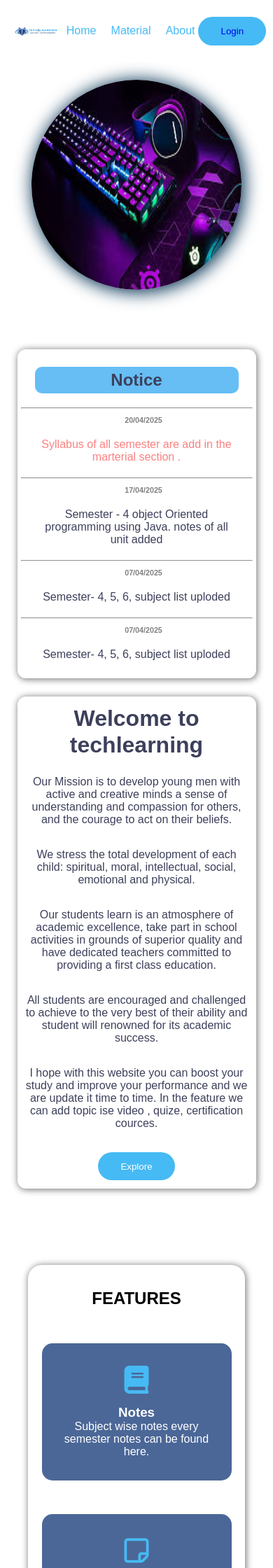
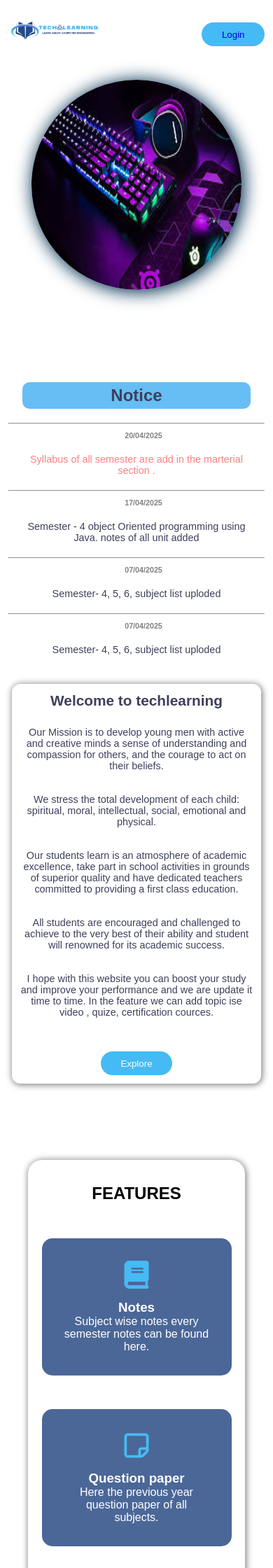
Before and after one commit to animehoodie/TECHLEARNING, a PHP site: page / in a window 390 px wide; the page is wider, and only the part inside the window is pictured. Shown: the top 2240 px of that part at 70% size. Run offline with PHP 8.4, Linux system fonts and the light colour scheme.

Commit message:
Update style.css

```diff
--- a/style.css
+++ b/style.css
@@ -1,30 +1,29 @@
-:root{
+:root {
     --terracotta: #e07a5f;
-    --sage:#81b29a;
-    --mustard:#f2cc8f;
-    --cream:#f4f1de;
+    --sage: #81b29a;
+    --mustard: #f2cc8f;
+    --cream: #f4f1de;
     --charcoal: #3d405b;
 }
 
-*{
+* {
     margin: 0;
     padding: 0;
     box-sizing: border-box;
     font-family: 'poppins', sans-serif;
 }
 
-body{
+body {
     background-color: white;
     color: var(--charcoal);
+}
 
-}
-/* modern header */
-header{
-    position:fixed;
-    top:0;
+/* Modern header */
+header {
+    position: fixed;
+    top: 0;
     width: 100%;
     padding: 1.5rem 5%;
-    /*background-color: #ddd;*/
     backdrop-filter: blur(40px);
     z-index: 1000;
     display: flex;
@@ -33,12 +32,13 @@
     box-shadow: gray;
 }
 
-.logo{
+.logo {
     width: 20%;
+    transition: width 0.3s ease;
 }
 
-.nav-links{
-    display:flex;
+.nav-links {
+    display: flex;
     gap: 0.7rem;
 }
 
@@ -50,14 +50,13 @@
     padding: 5px;
 }
 
-.nav-links a:hover{
+.nav-links a:hover {
     background-color: rgba(70, 186, 244);
     border-radius: 10px;
     color: white;
-
 }
 
-.cta-btn{
+.cta-btn {
     background: rgba(70, 186, 244);
     color: white;
     padding: 0.8rem 2rem;
@@ -67,15 +66,14 @@
     transition: transform 0.3s;
 }
 
-.cta-btn:hover{
-    /*transform: translateY(-2px);*/
+.cta-btn:hover {
     background-color: transparent;
     color: #0fbcf9;
     border: 1px solid #0fbcf9;
 }
 
-/*hero section*/
-.hero{
+/* Hero Section */
+.hero {
     min-height: 50vh;
     padding: 12rem 5% 4rem;
     display: grid;
@@ -83,10 +81,9 @@
     align-items: center;
     justify-content: center;
     gap: 1rem;
-
 }
 
-.hero-content{
+.hero-content {
     max-width: 1000%;
     border-radius: 12px;
     box-shadow: 1px 1px 10px 1px gray;
@@ -94,44 +91,28 @@
     padding: 12px;
 }
 
-.hero h5{
+.hero h5 {
     font-size: clamp(2rem, 2.7vw, 3rem);
     line-height: 1.2;
     margin-bottom: 1.5rem;
     color: var(--charcoal);
 }
 
-.hero p{
+.hero p {
     font-size: 1rem;
     margin-bottom: 2rem;
-  color:var(--charcoal);
+    color: var(--charcoal);
 }
 
-/*.hero-image{
-  position: relative;
-}
-
-.hero img{
-  width: 550px;
-  height: 520px;
-  border-radius: 50%;
-
-}
-
-.hero-image:hover{
-  transform: scale(1.05);
-}*/
-
-/*features degins*/
-.features{
+/* Features Section */
+.features {
     padding: 4rem 5%;
-  background-color:white;
+    background-color: white;
     color: white;
     border-radius: 20px;
     margin: 40px;
     box-shadow: 1px 1px 10px 1px gray;
     text-align: center;
-
 }
 
 .features-grid {
@@ -141,9 +122,8 @@
     text-align: center;
 }
 
-.feature-card{
+.feature-card {
     padding: 2rem;
-  /*background-color: rgba(255, 255, 255, 0.1);*/
     background-color: #4b6797;
     border-radius: 15px;
     backdrop-filter: blur(100px);
@@ -152,17 +132,19 @@
 .feature-card i {
     font-size: 2.5rem;
     margin-bottom: 1rem;
-  color: rgba(70, 186, 244);;
+    color: rgba(70, 186, 244);
 }
-/*footer deegin*/
+
+/* Footer Section */
 .footer {
     background-color: rgb(56, 56, 77);
-    color:white;
+    color: white;
     padding: 0.5rem 5%;
     text-align: center;
+    position: relative;
 }
 
-  .footer-content{
+.footer-content {
     display: grid;
     grid-template-columns: repeat(auto-fit, minmax(200px, 1fr));
     gap: 3rem;
@@ -170,31 +152,30 @@
     padding-bottom: 1rem;
 }
 
-  .footer-col h3{
+.footer-col h3 {
     color: var(--mustard);
-    margin-bottom: 1.5rem ;
+    margin-bottom: 1.5rem;
 }
 
-  .footer-col ul{
+.footer-col ul {
     list-style: none;
 }
 
 .footer-col li {
     margin-bottom: 0.8rem;
-
 }
 
 .footer-col a {
-    color:white;
-    text-decoration:none;
+    color: white;
+    text-decoration: none;
     transition: color 0.3s;
 }
 
 .footer-col a:hover {
-    color: #73e4ef;;
+    color: #73e4ef;
 }
 
-  .social-links{
+.social-links {
     color: white;
     display: flex;
     gap: 1rem;
@@ -208,8 +189,8 @@
     transition: color 0.3s;
 }
 
-  .social-links a:hover{
-    color:#0a4146;;
+.social-links a:hover {
+    color: #0a4146;
 }
 
 .copyright {
@@ -217,45 +198,71 @@
     opacity: 0.8;
 }
 
-  /* resposive Desgin*/
-  @media (max-width: 768px){
-    .hero{ grid-template-columns: 1fr;
+/* Responsive Design */
+@media (max-width: 768px) {
+    /* Hero Section */
+    .hero {
+        grid-template-columns: 1fr;
         text-align: center;
         padding-top: 6rem;
     }
 
-    .hero-image {
-      order: -1;
+    .hero h5 {
+        font-size: clamp(1.5rem, 4vw, 2.5rem);
     }
 
-    .about {
-      grid-template-columns: 1fr;
-      text-align: center;
+    .hero p {
+        font-size: 0.9rem;
     }
-    .nav-link {
+
+    /* Header */
+    .logo {
+        width: 40%; /* Increase logo size for smaller screens */
+    }
+
+    /* Navigation */
+    .nav-links {
         display: none;
     }
 
-    .menu-filters{
-      flex-wrap: wrap;
+    .cta-btn {
+        margin-top: 1rem;
     }
-    .footer{
-      position:absolute;
+
+    /* Features Section */
+    .features-grid {
+        grid-template-columns: 1fr;
+    }
+
+    /* Footer */
+    .footer-content {
+        grid-template-columns: 1fr;
     }
 }
-  .co{
-    height: 75%;
-    width: 9%;
-    margin: 30px ;
-    float: left;
+
+@media (max-width: 480px) {
+    /* For very small devices */
+    header {
+        padding: 1rem 3%;
     }
 
-  .box-right{
-    max-width: 1000%;
-    border-radius: 12px;
-    box-shadow: 1px 1px 10px 1px gray;
-    margin: 5px;
-    padding: 5px;
+    .cta-btn {
+        padding: 0.6rem 1.8rem;
+    }
 
+    .hero {
+        padding: 8rem 3% 4rem;
+    }
 
+    .hero h5 {
+        font-size: clamp(1.3rem, 4vw, 2.2rem);
     }
+
+    .footer {
+        padding: 1rem 3%;
+    }
+
+    .footer-content {
+        gap: 1rem;
+    }
+}
```
Lines whose indentation alone changed are shown as unchanged.
